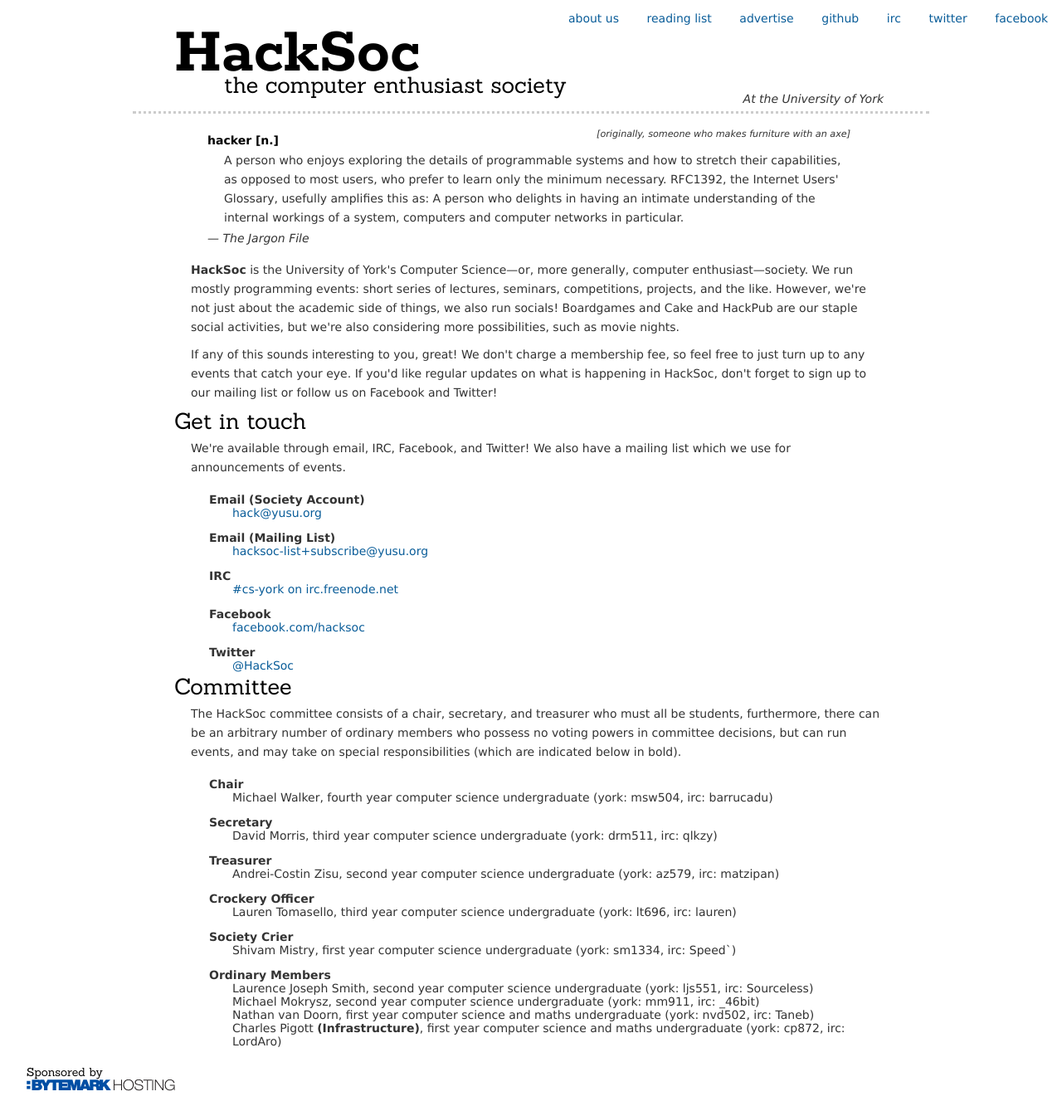
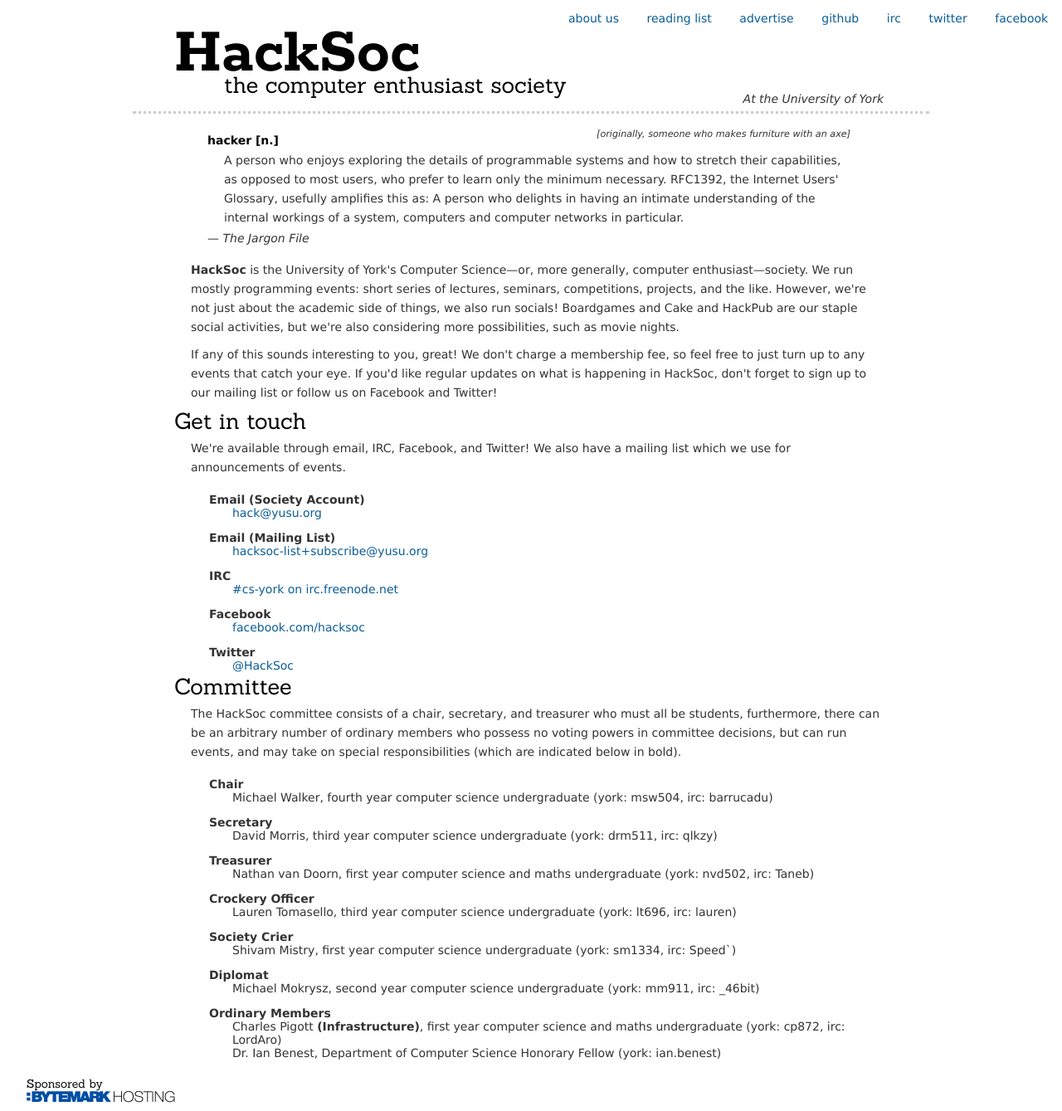
Before and after one commit to HackSoc/hacksoc.org, a Jekyll site: the page built from about.html, in a window 1280 px wide. Shown: the whole page at 83% size. Built offline with Jekyll 4.4.1, drawn with Linux system fonts in a browser that asks for light colours; some web fonts are replaced.

Commit message:
Update committee list

```diff
--- a/about.html
+++ b/about.html
@@ -71,18 +71,25 @@ decisions, but can run events, and may take on special responsibilities
   drm511, irc: qlkzy)</dd>
 
   <dt>Treasurer</dt>
-  <dd>Andrei-Costin Zisu, second year computer science undergraduate
-  (york: az579, irc: matzipan)</dd>
+  <dd>Nathan van Doorn, first year computer science and maths
+  undergraduate (york: nvd502, irc: Taneb)</dd>
 
   <dt>Crockery Officer</dt>
-  <dd>Lauren Tomasello, third year computer science undergraduate (york: lt696, irc: lauren)</dd>
+  <dd>Lauren Tomasello, third year computer science undergraduate
+  (york: lt696, irc: lauren)</dd>
 
   <dt>Society Crier</dt>
-  <dd>Shivam Mistry, first year computer science undergraduate (york: sm1334, irc: Speed`)</dd>
+  <dd>Shivam Mistry, first year computer science undergraduate (york:
+  sm1334, irc: Speed`)</dd>
+
+  <dt>Diplomat</dt>
+  <dd>Michael Mokrysz, second year computer science undergraduate
+  (york: mm911, irc: _46bit)</dd>
 
   <dt>Ordinary Members</dt>
-  <dd>Laurence Joseph Smith, second year computer science undergraduate (york: ljs551, irc: Sourceless)</dd>
-  <dd>Michael Mokrysz, second year computer science undergraduate (york: mm911, irc: _46bit)</dd>
-  <dd>Nathan van Doorn, first year computer science and maths undergraduate (york: nvd502, irc: Taneb)</dd>
-  <dd>Charles Pigott <strong>(Infrastructure)</strong>, first year computer science and maths undergraduate (york: cp872, irc: LordAro)</dd>
+  <dd>Charles Pigott <strong>(Infrastructure)</strong>, first year
+  computer science and maths undergraduate (york: cp872, irc:
+  LordAro)</dd>
+  <dd>Dr. Ian Benest, Department of Computer Science Honorary Fellow
+  (york: ian.benest)</dd>
 </dl>
```
